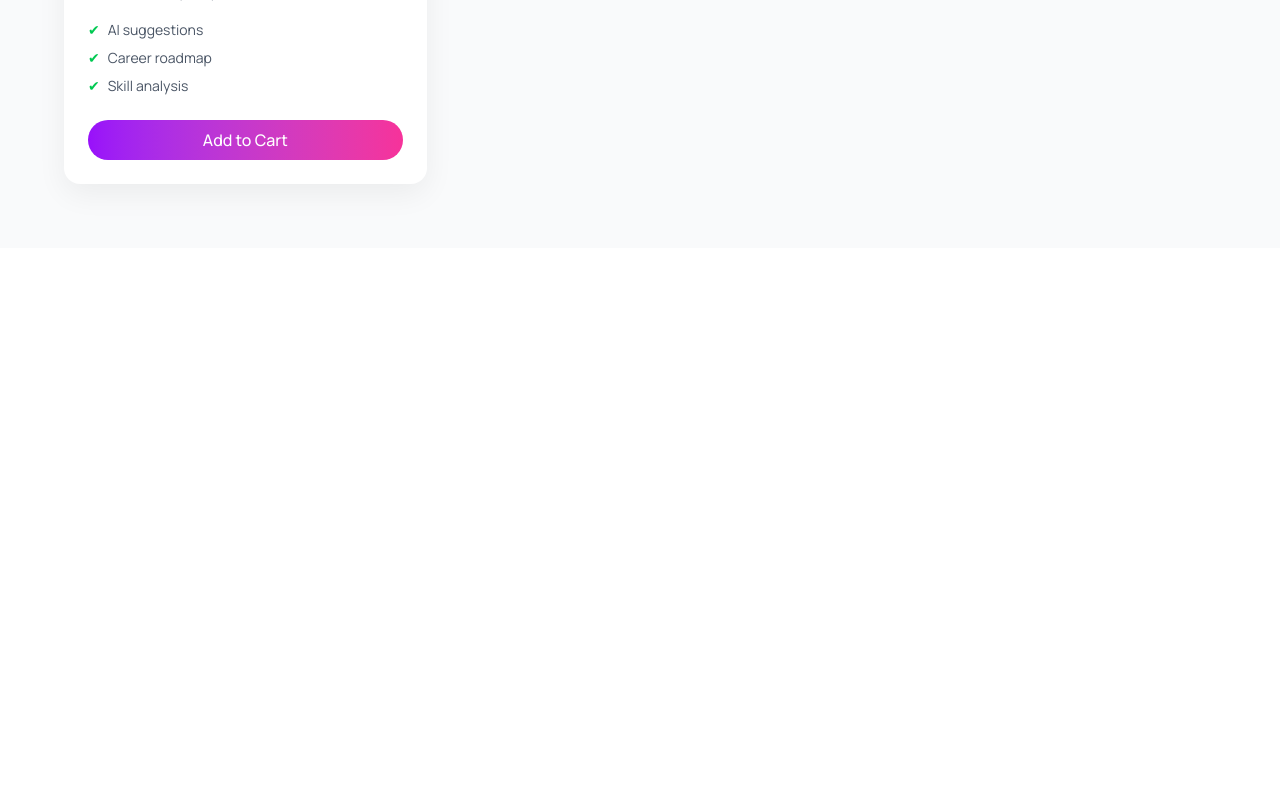
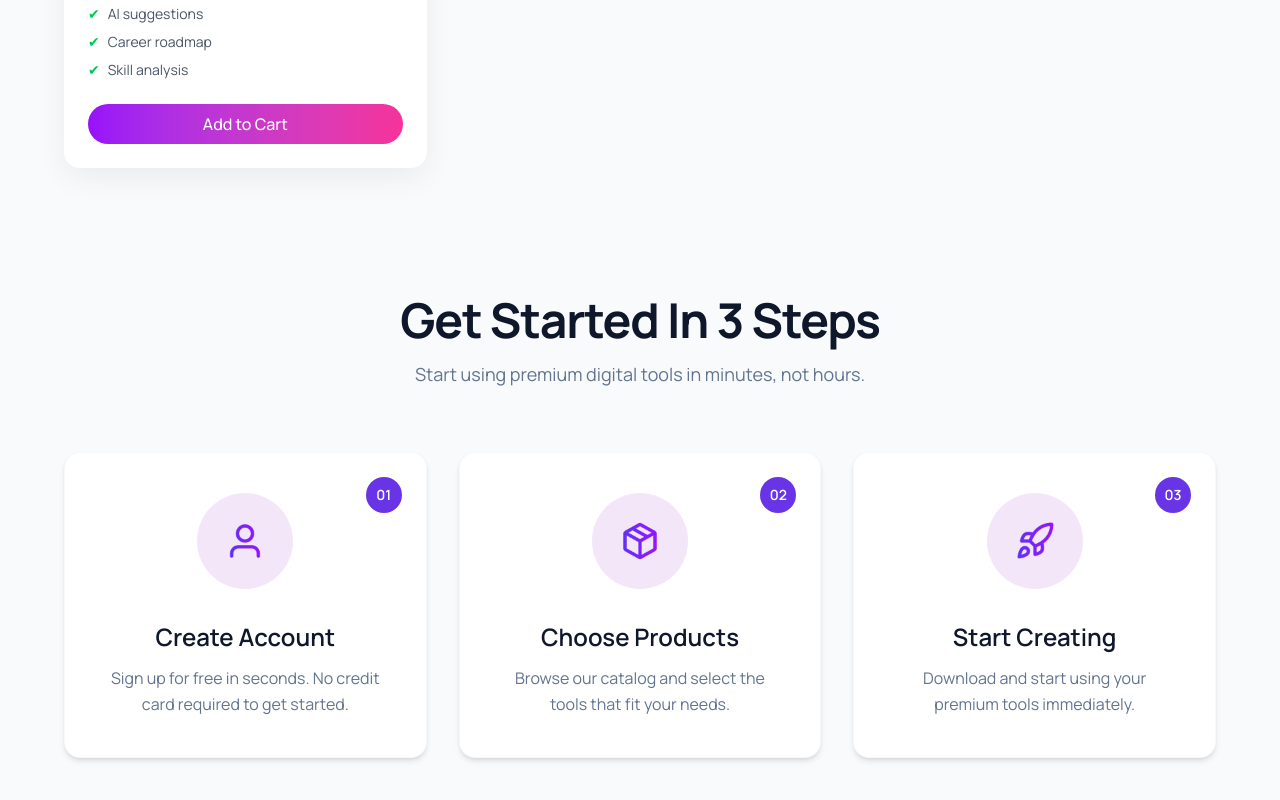
Before and after one commit to arafathelal/ToolHaven, a React (Vite) app: page / in a window 1280 px wide. Shown: the part 2865-3665 px from the top of the page. Before the commit the page ends 3113 px from the top, so only its background shows below. Built offline with nearby package versions, Linux system fonts and the light colour scheme.

Commit message:
Steps section added

```diff
--- a/src/App.jsx
+++ b/src/App.jsx
@@ -5,6 +5,7 @@ import Products from "./component/Products"
 import Stats from "./component/Stats"
 import Cart from "./component/Cart"
 import { ToastContainer } from 'react-toastify'
+import Steps from "./component/Steps";
 
 const getProducts = async () => {
   const res = await fetch("/products.json")
@@ -67,6 +68,7 @@ function App() {
       {activeTab === "cart" && (
         <Cart carts={carts} setCarts={setCarts} />
       )}
+      <Steps />
     </>
   )
 }
--- a/src/component/Products.jsx
+++ b/src/component/Products.jsx
@@ -6,7 +6,7 @@ const Products = ({ productPromise, carts, setCarts }) => {
   // const [carts, setCarts] = useState([]);
 
   return (
-    <div className="px-6 py-16 bg-gray-50 min-h-screen">
+    <div className="px-6 py-12 bg-gray-50 min-h-screen">
       {/* <div className="text-center mb-12">
         <h1 className="text-4xl font-bold text-gray-800">
           Premium Digital Tools
--- /dev/null
+++ b/src/component/Steps.jsx
@@ -0,0 +1,75 @@
+import React from 'react';
+
+const Steps = () => {
+  return (
+    <section className="bg-[#f8fafc] py-20 px-6">
+      <div className="max-w-6xl mx-auto w-full">
+
+        {/* Header Section */}
+        <div className="text-center mb-16">
+          <h2 className="text-4xl md:text-5xl font-bold text-slate-900 mb-4 tracking-tight">
+            Get Started In 3 Steps
+          </h2>
+          <p className="text-slate-500 text-lg">
+            Start using premium digital tools in minutes, not hours.
+          </p>
+        </div>
+
+        {/* Cards Grid */}
+        <div className="grid grid-cols-1 md:grid-cols-3 gap-8">
+
+          {/* Card 1: Create Account */}
+          <div className="bg-white rounded-2xl p-10 relative flex flex-col items-center text-center shadow-md hover:shadow-xl transition-shadow duration-300 border border-slate-100/60">
+            <div className="absolute top-6 right-6 bg-[#6934e5] text-white w-9 h-9 rounded-full flex items-center justify-center text-sm font-semibold">
+              01
+            </div>
+            <div className="w-24 h-24 bg-[#f4e6f9] rounded-full flex items-center justify-center mb-8">
+              <img src="/user.png" alt="Create Account icon" className="w-10 h-10 object-contain"/>
+            </div>
+            <h3 className="text-2xl font-semibold text-slate-900 mb-3">
+              Create Account
+            </h3>
+            <p className="text-slate-500 leading-relaxed text-base">
+              Sign up for free in seconds. No credit card required to get started.
+            </p>
+          </div>
+
+          {/* Card 2: Choose Products */}
+          <div className="bg-white rounded-2xl p-10 relative flex flex-col items-center text-center shadow-md hover:shadow-xl transition-shadow duration-300 border border-slate-100/60">
+            <div className="absolute top-6 right-6 bg-[#6934e5] text-white w-9 h-9 rounded-full flex items-center justify-center text-sm font-semibold">
+              02
+            </div>
+            <div className="w-24 h-24 bg-[#f4e6f9] rounded-full flex items-center justify-center mb-8">
+              <img src="/package.png" alt="Choose Products icon" className="w-10 h-10 object-contain"/>
+            </div>
+            <h3 className="text-2xl font-semibold text-slate-900 mb-3">
+              Choose Products
+            </h3>
+            <p className="text-slate-500 leading-relaxed text-base">
+              Browse our catalog and select the tools that fit your needs.
+            </p>
+          </div>
+
+          {/* Card 3: Start Creating */}
+          <div className="bg-white rounded-2xl p-10 relative flex flex-col items-center text-center shadow-md hover:shadow-xl transition-shadow duration-300 border border-slate-100/60">
+            <div className="absolute top-6 right-6 bg-[#6934e5] text-white w-9 h-9 rounded-full flex items-center justify-center text-sm font-semibold">
+              03
+            </div>
+            <div className="w-24 h-24 bg-[#f4e6f9] rounded-full flex items-center justify-center mb-8">
+              <img src="/rocket.png" alt="Start Creating icon" className="w-10 h-10 object-contain"/>
+            </div>
+            <h3 className="text-2xl font-semibold text-slate-900 mb-3">
+              Start Creating
+            </h3>
+            <p className="text-slate-500 leading-relaxed text-base">
+              Download and start using your premium tools immediately.
+            </p>
+          </div>
+
+        </div>
+      </div>
+    </section>
+  );
+};
+
+export default Steps;
```
